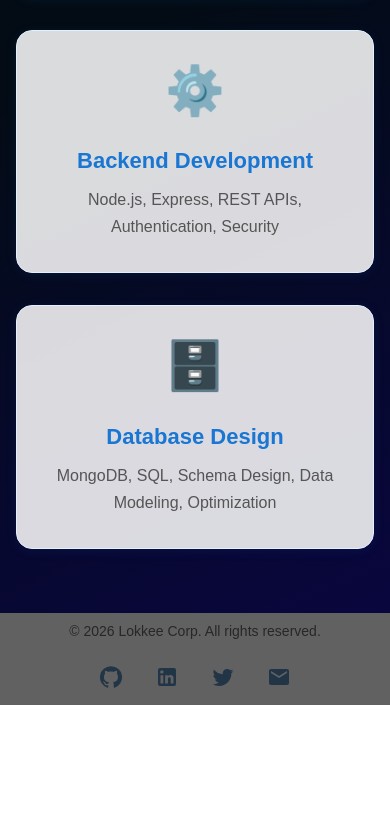
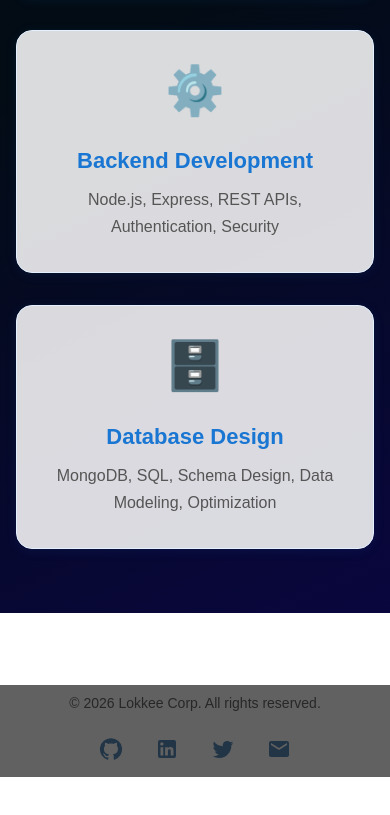
Before and after one commit to Lokkee-cyber/My-Portfolio, a React (Vite) app in the folder my-react-app/: page / in a window 390 px wide. Shown: the part 1032-1847 px from the top of the page. Before the commit the page ends 1737 px from the top, so only its background shows below. Built offline with nearby package versions, Linux system fonts and the light colour scheme.

Commit message:
Updates on Ui

```diff
--- a/my-react-app/src/components/layout/Footer.jsx
+++ b/my-react-app/src/components/layout/Footer.jsx
@@ -18,6 +18,7 @@ const Footer = () => {
         py: 1,
         px: 1,
         mt: 'auto',
+        mb: { xs: 9, sm: 0 },
         backgroundColor: (theme) =>
           theme.palette.mode === 'light'
             ? theme.palette.grey[700]
--- a/my-react-app/src/components/layout/Layout.jsx
+++ b/my-react-app/src/components/layout/Layout.jsx
@@ -1,8 +1,12 @@
-import { Box } from '@mui/material';
+import { Box, useMediaQuery, useTheme } from '@mui/material';
 import Navbar from './Navbar';
 import Footer from './Footer';
+import BottomNav from './BottomNav';
 
 const Layout = ({ children }) => {
+  const theme = useTheme();
+  const isMobile = useMediaQuery(theme.breakpoints.down('sm'));
+
   return (
     <Box
       sx={{
@@ -25,6 +29,7 @@ const Layout = ({ children }) => {
           alignItems: 'stretch',
           py: 0,
           px: 0,
+          pb: { xs: 9, sm: 0 },
           '& > *': {
             width: '100%',
             maxWidth: '100%',
@@ -38,6 +43,7 @@ const Layout = ({ children }) => {
         {children}
       </Box>
       <Footer />
+      {isMobile && <BottomNav />}
     </Box>
   );
 };
```
